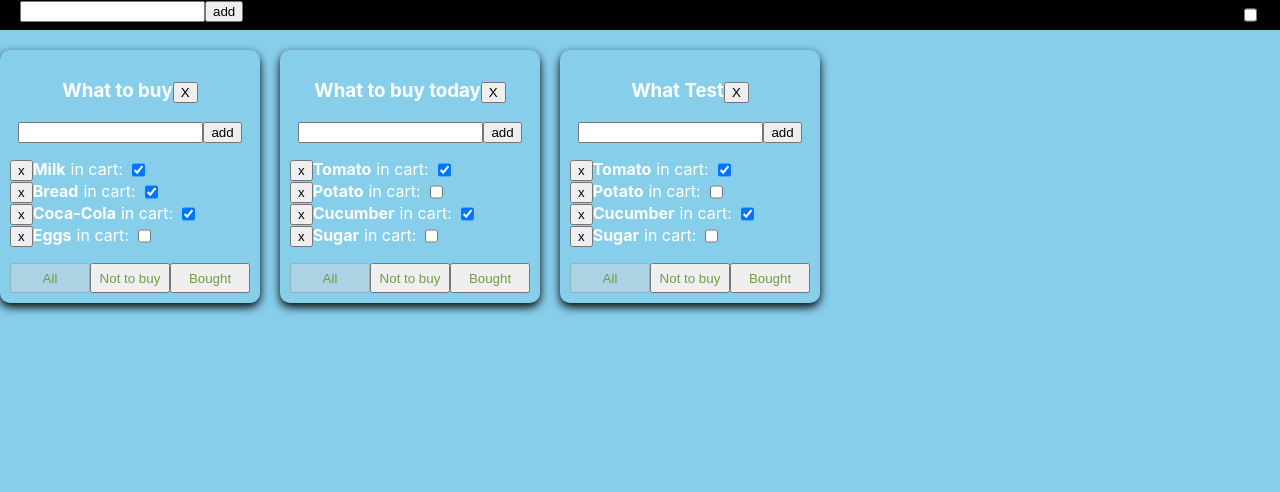
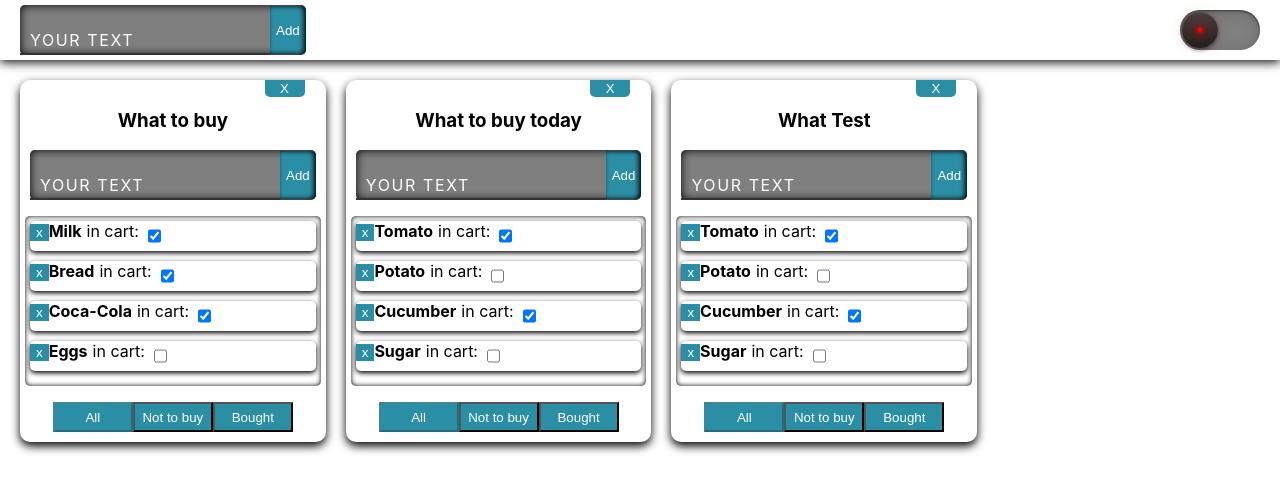
Before and after one commit to shinkar94/ToDoList, a React (Create React App) app: page / in a window 1280 px wide. Shown: the top 492 px of the page. Built offline with nearby package versions, Linux system fonts and the light colour scheme.

Commit message:
update style

```diff
--- a/src/App.tsx
+++ b/src/App.tsx
@@ -9,6 +9,7 @@ import {Header} from "./Component/Header/Header";
 import {useDispatch} from "react-redux";
 import {useAutoAnimate} from "@formkit/auto-animate/react";
 import {initialStateType} from "./reducer/ThemeReducer";
+import {dayTheme, ThemeType} from "./common/ThemeStyle";
 
 const GlobalStyle = createGlobalStyle`
   body{
@@ -21,13 +22,7 @@ const GlobalStyle = createGlobalStyle`
 function App() {
   const shopList = useAppSelector(ShopListSelectors)
   // const theme = useAppSelector(state => state.theme)
-  const [theme, setTheme] = useState<initialStateType>({
-    theme: {
-      background: 'skyblue',
-      color: 'white',
-      boxShadow: 'black'
-    }
-  })
+  const [theme, setTheme] = useState<ThemeType>(dayTheme)
 
   const dispatch = useDispatch()
   const [divAnimateRef] = useAutoAnimate<HTMLDivElement>()
@@ -88,4 +83,5 @@ const ContentWrapper = styled.div`
   display: flex;
   flex-wrap: wrap;
   gap: 20px;
+  padding: 0 20px;
 `
--- a/src/Component/Header/Header.tsx
+++ b/src/Component/Header/Header.tsx
@@ -1,40 +1,36 @@
-import React, {ChangeEvent, useState, KeyboardEvent} from 'react';
+import React, {ChangeEvent} from 'react';
 import styled from "styled-components";
-import {SuperInput} from "../../common/SuperInput";
-import {SuperButton} from "../../common/SuperButton";
 import {AddItemForm} from "../../common/AddItemForm";
-import {initialStateType} from "../../reducer/ThemeReducer";
+import {dayTheme, nightTheme, ThemeType} from "../../common/ThemeStyle";
 
 type HeaderProps = {
     addShopList: (shoplistTitle: string)=>void
-    setTheme: (theme: initialStateType)=>void
+    setTheme: (theme: ThemeType)=>void
 }
 
 export const Header:React.FC<HeaderProps> = (props) => {
     const {addShopList, setTheme} =props
     const onChangeHandler = (e:ChangeEvent<HTMLInputElement>)=>{
         let status = e.currentTarget.checked
-        let dayTheme = {
-            theme: {
-                background: 'skyblue',
-                color: 'white',
-                boxShadow: 'black'
-            }
-        }
-        let nightTheme =  {
-            theme: {
-                background: 'black',
-                color: 'white',
-                boxShadow: 'gray'
-            }
-        }
         status ? setTheme(nightTheme) : setTheme(dayTheme)
 
     }
     return (
         <StHeader>
-            <div><AddItemForm callback={addShopList}/></div>
-            <input onChange={onChangeHandler} type="checkbox"/>
+            <div>
+                <AddItemForm
+                    callback={addShopList}
+                    borderRadius={'0 5px 5px 0px'}
+                    height={'48px'}
+                    pxBoxShadow={'inset -2px 0 5px'}
+                />
+            </div>
+            {/*<input onChange={onChangeHandler} type="checkbox"/>*/}
+            <StLabel>
+                <input onChange={onChangeHandler} type="checkbox" className="check1" />
+                    <span></span>
+                    <i className="indicator"></i>
+            </StLabel>
         </StHeader>
     );
 };
@@ -42,8 +38,80 @@ export const Header:React.FC<HeaderProps> = (props) => {
 const StHeader = styled.div`
   display: flex;
   justify-content: space-between;
+  align-items: center;
   width: calc(100vw - 40px);
-  height: 30px;
+  height: 60px;
   padding: 0 20px;
-  background: black;
+  background: ${({theme}) => theme.background};
+  box-shadow: 0 2px 10px ${({theme})=> theme.boxShadow};
+  //box-shadow: 0px 0px 10px black;
 `
+
+const StLabel = styled.label`
+  position: relative;
+  padding: 5px 0;
+  cursor: pointer;
+  input{
+    appearance: none;
+    display: none;
+  }
+  input:checked ~ .indicator{
+    left: 40px;
+  }
+  .indicator::before{
+    content: '';
+    position: absolute;
+    top: 50%;
+    left: 50%;
+    transform: translate(-50%, -50%);
+    width: 5px;
+    height: 5px;
+    background: red;
+    border-radius: 50%;
+    transition: 00.5s;
+    box-shadow: 0 0 2px red,
+    0 0 5px red,
+    0 0 10px red,
+    0 0 15px red,
+    0 0 20px red,
+    0 0 25px red,
+    0 0 30px red,
+    0 0 35px red,
+    0 0 40px red;
+  }
+  input:checked ~ .indicator::before{
+    background: green;
+    box-shadow: 0 0 2px green,
+    0 0 5px green,
+    0 0 10px green,
+    0 0 15px green,
+    0 0 20px green,
+    0 0 25px green,
+    0 0 30px green,
+    0 0 35px green,
+    0 0 40px green;
+  }
+  span{
+    position: relative;
+    display: block;
+    width: 80px;
+    height: 40px;
+    background-color: gray;
+    border-radius: 40px;
+    box-shadow: inset 0 2px 15px rgba(0, 0, 0, 0.2),
+    inset 0 2px 2px rgba(0, 0, 0, 0.2),inset -1px 1px 1px rgba(0, 0, 0, 0.2);
+  }
+  .indicator{
+    position: absolute;
+    top: 5px;
+    left: 0;
+    width: 40px;
+    height: 40px;
+    background: linear-gradient(to bottom, #444, #222);
+    border-radius: 50%;
+    box-shadow: 0 2px 5px rgba(0, 0, 0, 0.5),
+    inset 0 1px 1px rgba(255, 255, 255, 0.1);
+    transition: 0.5s;
+    transform: scale(0.9);
+  }
+`
--- a/src/Component/ShopList.tsx
+++ b/src/Component/ShopList.tsx
@@ -104,10 +104,23 @@ export const ShopList:React.FC<PropsType> = memo((props) => {
         >
             <h3>
                 <EditableSpan oldTitle={title} callback={updateShoplistTitleHandler}/>
-                <button onClick={deleteTodoListHandler}>X</button>
+                <SuperButton
+                    callBack={deleteTodoListHandler}
+                    title={'X'}
+                    position={'absolute'}
+                    top={'0'}
+                    left={'80%'}
+                    width={'40px'}
+                    borderRadius={'0 0 5px 5px'}
+                />
             </h3>
             <div>
-                <AddItemForm callback={addGoodHandler}/>
+                <AddItemForm
+                    callback={addGoodHandler}
+                    borderRadius={'0 5px 5px 0px'}
+                    height={'48px'}
+                    pxBoxShadow={'inset -2px 0 5px'}
+                />
             </div>
             <ul ref={listRef}>
                 {mappedGoods}
@@ -130,36 +143,43 @@ export const ShopList:React.FC<PropsType> = memo((props) => {
     );
 });
 
-const AnimBtn = keyframes`
-  0%{color: red}
-  50%{color: burlywood}
-  100%{color: green}
-`
-
 const StShopList = styled.div`
+  position: relative;
   background: ${({theme}) => theme.background};
-  color: white;
+  color: ${({theme}) => theme.color};
   cursor: grab;
-  padding: 10px;
+  padding: 10px 10px 40px 10px;
   border-radius: 10px;
   box-shadow: 0 4px 10px ${({theme}) => theme.boxShadow};
   display: flex;
   flex-direction: column;
   align-items: center;
+  min-height: 200px;
   ul{
     list-style-type: none;
-    padding: 0;
     width: 100%;
+    box-shadow: inset 0 0 5px black;
+    padding: 5px;
+    border-radius: 5px;
     li{
       display: flex;
       gap: 5px;
+      height: 30px;
+      margin-bottom: 10px;
+      border-radius: 5px;
+      box-shadow: 0 2px 5px ${({theme}) => theme.boxShadow};
+      cursor: pointer;
     }
   }
   .btnPanel{
+    position: absolute;
+    bottom: 10px;
     button{
       height: 30px;
       width: 80px;
-      animation: ${AnimBtn} 2s linear 0s infinite;
+      cursor: pointer;
+      background: ${({theme}) => theme.bgItemForm};
+      color: ${({theme}) => theme.colorItemForm};
     }
   }
 `
--- a/src/common/AddItemForm.tsx
+++ b/src/common/AddItemForm.tsx
@@ -1,11 +1,15 @@
 import React, {ChangeEvent, KeyboardEvent, useState} from 'react';
 import {SuperInput} from "./SuperInput";
 import {SuperButton} from "./SuperButton";
+import styled from "styled-components";
 type PropsType = {
     callback: (title: string) => void
+    borderRadius?: string
+    height?:string
+    pxBoxShadow?: string
 }
 export const AddItemForm:React.FC<PropsType> = (props) => {
-    const {callback} = props
+    const {callback, borderRadius, height, pxBoxShadow} = props
     const [title, setTitle] = useState<string>('')
     const [error, setError] = useState<boolean | string>(false)
     const onChangeInputHandler = (e: ChangeEvent<HTMLInputElement>) => {
@@ -36,14 +40,28 @@ export const AddItemForm:React.FC<PropsType> = (props) => {
         setTitle('')
     }
     return (
-        <>
+        <StItemForm>
             <SuperInput title={title} callBack={onChangeInputHandler} onKeyDown={addGoodsOnKeyDownHandler}/>
-            <SuperButton title={'add'} callBack={addGoodsOnClickHandler} />
+            <SuperButton
+                title={'Add'}
+                callBack={addGoodsOnClickHandler}
+                borderRadius={borderRadius}
+                height={height}
+                pxBoxShadow={pxBoxShadow}
+            />
             {error && <div className={'error-message'}>{error}</div>}
             {title.length > 15 && <div>
                 The length is more than 15 letters.<br/>
                 Current length - <strong>{title.length}</strong>
             </div>}
-        </>
+        </StItemForm>
     );
 };
+
+const StItemForm = styled.div`
+  display: flex;
+  align-items: center;
+  box-shadow: inset 0 0 10px black;
+  border-radius: 5px;
+  background: #7F7F7F;
+`
--- a/src/common/SuperButton.tsx
+++ b/src/common/SuperButton.tsx
@@ -1,14 +1,54 @@
 import React from 'react';
+import styled from "styled-components";
 type PropsType = {
     title: string,
     callBack: () => void
+    borderRadius?:string
+    height?:string
+    width?:string
+    pxBoxShadow?:string
+    position?:string
+    top?:string
+    left?:string
 }
 export const SuperButton:React.FC<PropsType> = (props) => {
-    const {title, callBack} = props
+    const {title, callBack, ...style} = props
     const onClickBtn = ()=>{
         callBack()
     }
     return (
-        <button onClick={onClickBtn}>{title}</button>
+        <StButton
+            onClick={onClickBtn}
+            position={style.position}
+            top={style.top}
+            left={style.left}
+            borderRadius={style.borderRadius}
+            height={style.height}
+            width={style.width}
+            pxBoxShadow={style.pxBoxShadow}
+        >{title}</StButton>
     );
 };
+
+type StButtonType = {
+    borderRadius?: string
+    height?:string
+    pxBoxShadow?:string
+    width?:string
+    position?:string
+    top?:string
+    left?:string
+}
+const StButton = styled.button<StButtonType>`
+  position: ${({position}) => position};
+  top: ${({top}) => top};
+  left: ${({left}) => left};
+  border-radius: ${({borderRadius}) => borderRadius};
+  height: ${({height}) => height};
+  width: ${({width})=> width};
+  border: 0;
+  background: ${({theme})=> theme.bgItemForm};
+  color: ${({theme}) => theme.colorItemForm};
+  cursor: pointer;
+  box-shadow: ${({pxBoxShadow}) => pxBoxShadow} ${({theme}) => theme.shadowItemForm};
+`
--- a/src/common/SuperInput.tsx
+++ b/src/common/SuperInput.tsx
@@ -1,4 +1,5 @@
 import React, {ChangeEvent, KeyboardEvent} from 'react';
+import styled, {keyframes} from "styled-components";
 type PropsType = {
     title: string,
     callBack: (e: ChangeEvent<HTMLInputElement>) => void
@@ -7,6 +8,81 @@ type PropsType = {
 export const SuperInput:React.FC<PropsType> = (props) => {
     const {title, callBack, onKeyDown} = props
     return (
-        <input value={title} type="text"  onChange={callBack} onKeyDown={onKeyDown}/>
+        // <input value={title} type="text"  onChange={callBack} onKeyDown={onKeyDown}/>
+        <InputBox>
+            <input value={title} type="text"  onChange={callBack} onKeyDown={onKeyDown} required={true} />
+                <span>Your Text</span>
+                <i></i>
+        </InputBox>
     );
 };
+
+const InputAnim = keyframes`
+  0%{background-position-x: 0;}
+  100%{background-position-x: 250px;}
+`
+
+const InputBox = styled.div`
+  position: relative;
+  width: 250px;
+  height: 30px;
+  margin-top: 20px;
+
+  input {
+    width: 100%;
+    background: transparent;
+    color: #fff;
+    border: none;
+    outline: none;
+    box-shadow: none;
+    letter-spacing: 0.1em;
+    font-size: 18px;
+
+    &:valid ~ span,
+    &:focus ~ span {
+      color: #fafafa;
+      transform: translateY(-22px);
+      font-size: 10px;
+    }
+  }
+
+  input:valid ~ i::before,
+  input:focus ~ i::before {
+    left: 0;
+  }
+
+  span {
+    position: absolute;
+    top: -5px;
+    left: 10px;
+    padding: 10px 0 5px;
+    color: rgba(252, 252, 252, 1);
+    text-transform: uppercase;
+    pointer-events: none;
+    letter-spacing: 0.1em;
+    transition: 0.5s ease-out;
+    margin-bottom: 5px;
+  }
+
+  i {
+    position: absolute;
+    left: 0;
+    bottom: 0;
+    width: 100%;
+    height: 2px;
+    background: #333333;
+    overflow: hidden;
+    //margin-bottom: 5px;
+
+    &::before {
+      content: '';
+      position: absolute;
+      left: -100%;
+      width: 100%;
+      height: 100%;
+      background: linear-gradient(90deg, #ff1b69, #ff0, #2196f3, #ff1b69);
+      animation: ${InputAnim} 2s linear infinite;
+      transition: 0.5s;
+    }
+  }
+`
--- /dev/null
+++ b/src/common/ThemeStyle.ts
@@ -0,0 +1,31 @@
+export type ThemeType = {
+    theme: {
+        background: string
+        color: string
+        boxShadow: string
+        shadowItemForm: string
+        colorItemForm: string
+        bgItemForm: string
+    }
+}
+
+export const dayTheme:ThemeType = {
+    theme: {
+        background: 'white',
+        color: 'black',
+        boxShadow: 'black',
+        shadowItemForm: 'black',
+        colorItemForm: 'white',
+        bgItemForm: '#2a8ea5'
+    }
+}
+export const nightTheme:ThemeType =  {
+    theme: {
+        background: '#333',
+        color: 'white',
+        boxShadow: '#020202',
+        shadowItemForm: 'black',
+        colorItemForm: 'white',
+        bgItemForm: 'brown'
+    }
+}
```
